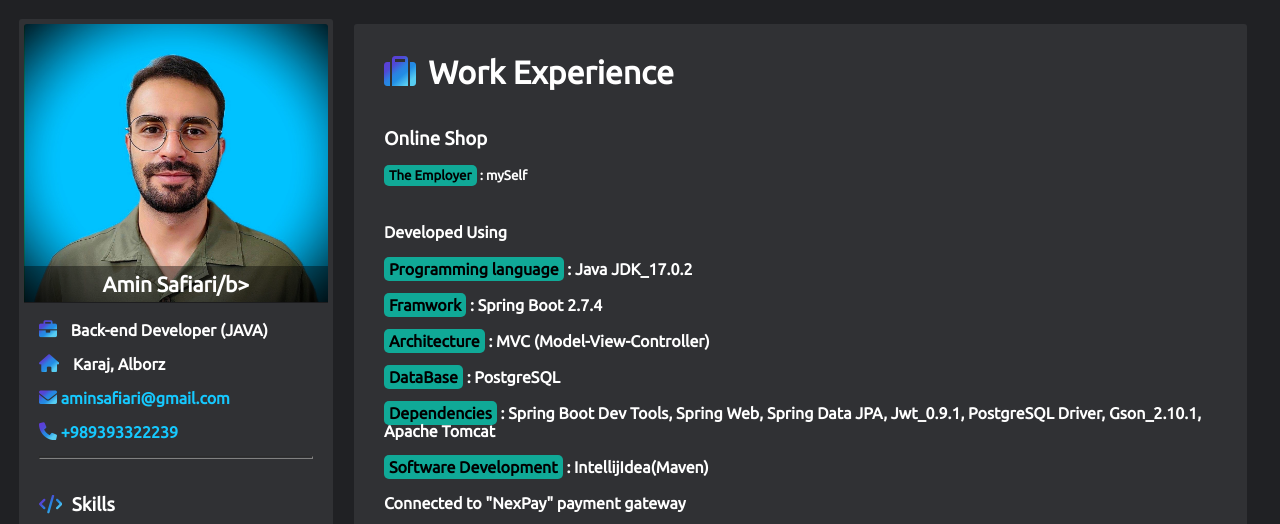
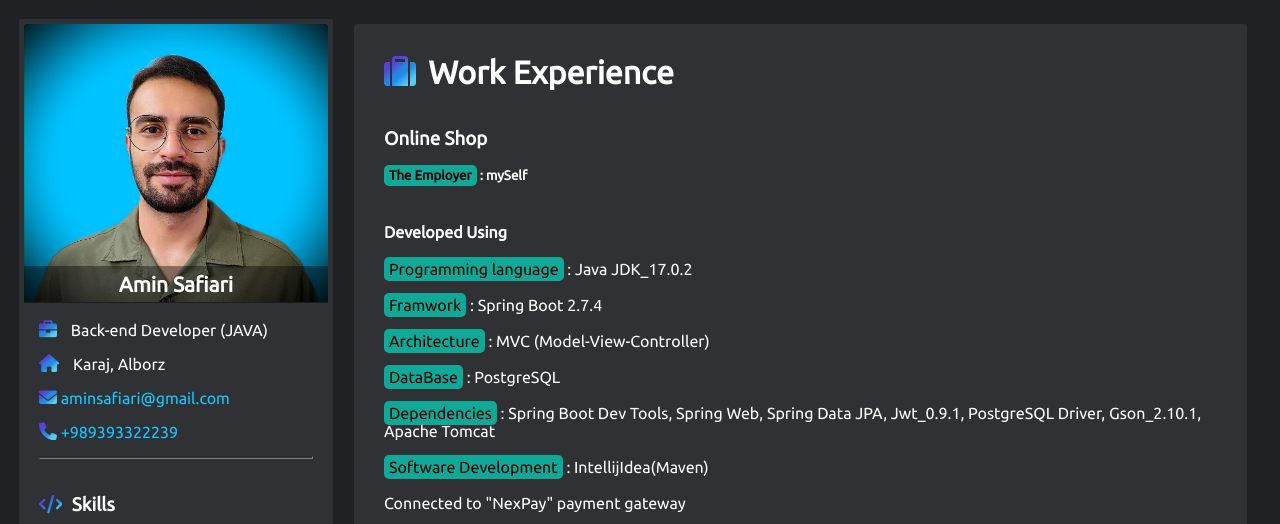
Before and after one commit to aminsafiari/aminsafiari.github.io, a plain HTML site: page index.html in a window 1280 px wide. Shown: the top 524 px of the page. Drawn offline with Linux system fonts and the light colour scheme.

Commit message:
Update index.html

```diff
--- a/index.html
+++ b/index.html
@@ -23,7 +23,7 @@
                 <section id="profile-box">
                     <img id="profile-image" src="src/profile.jpeg" />
                     <div id="profile-name">
-                        <b>Amin Safiari/b>
+                        <b>Amin Safiari</b>
                     </div>
                 </section>
                 <!-- Description -->
```
